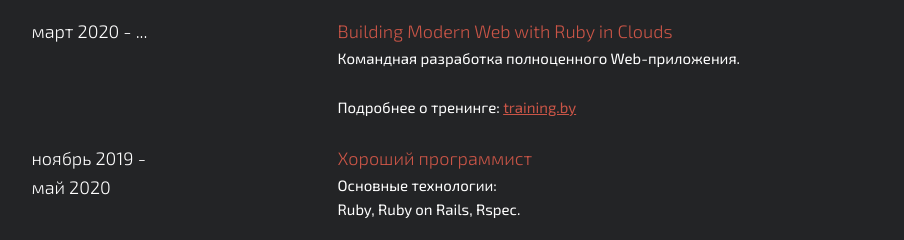
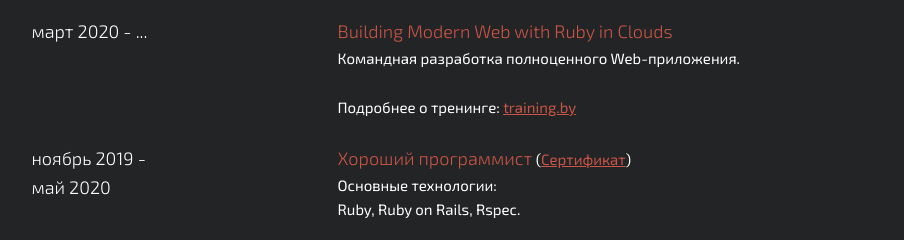
Before and after one commit to zal-lex/cv, a plain HTML site: page index.html in a window 1280 px wide. Shown: the part 1977-2217 px from the top of the page, without its empty margins (167-1071 px from the left). Drawn offline with Linux system fonts and the light colour scheme.

Commit message:
Add GoodProgremmer sertificate

```diff
--- a/index.html
+++ b/index.html
@@ -145,7 +145,7 @@
             <p>ноябрь 2019 -<br>май 2020</p>
           </div>
           <div class="eight columns">
-            <span class="red">Хороший программист</span>
+            <span class="red">Хороший программист</span> (<a href="https://goodprogrammer.ru/certificates/272c6d720d0166363984">Сертификат</a>)
             <p>Основные технологии:<br>Ruby, Ruby on Rails, Rspec.</p>
             <p>Полный стек изученных технологий можно посмотреть в программе курса:
             <span><a href="https://goodprogrammer.ru/rails">goodprogrammer.ru</a></span></p>
```
